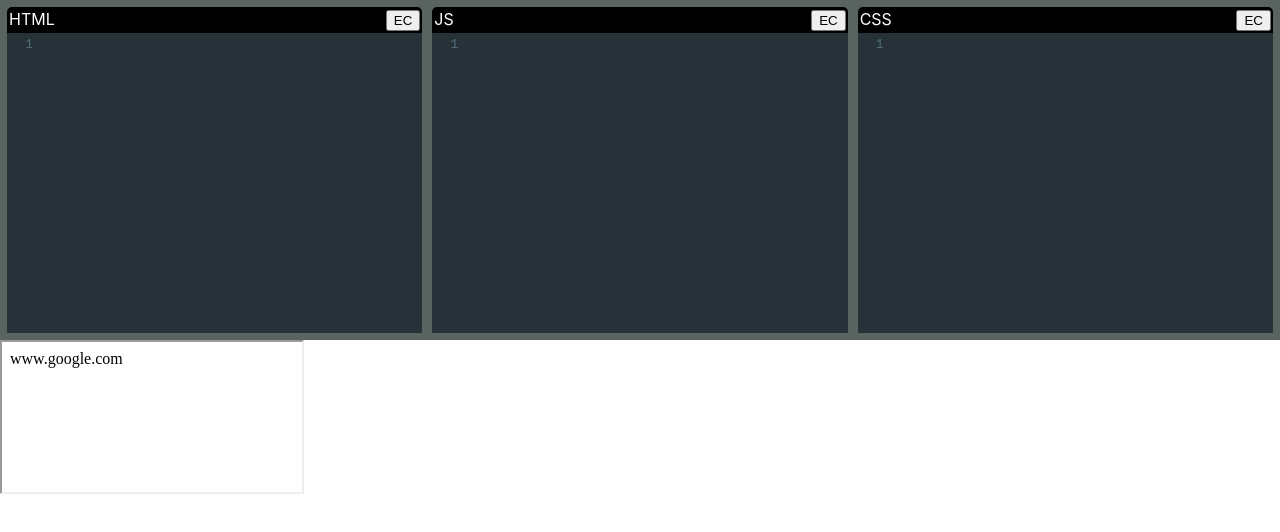
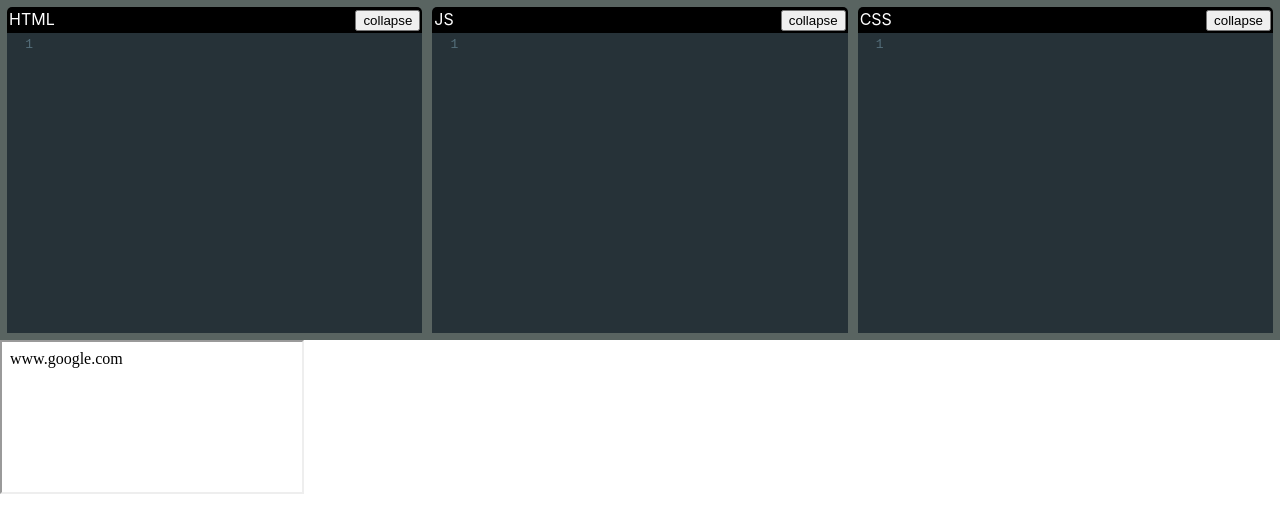
Before and after one commit to vishnu777aero/code-editor, a React (Create React App) app: page / in a window 1280 px wide. Shown: the top 532 px of the page. Built offline with nearby package versions, Linux system fonts and the light colour scheme.

Commit message:
add resize button functionality

```diff
--- a/src/Editor/index.js
+++ b/src/Editor/index.js
@@ -4,6 +4,7 @@ import "./index.css";
 
 import { Controlled as ControlledEditor } from "react-codemirror2";
 import { useRef } from "react";
+import { useState } from "react";
 
 export const Editor = ({ value, onBeforeChange, className, mode, name }) => {
   const options = {
@@ -13,15 +14,19 @@ export const Editor = ({ value, onBeforeChange, className, mode, name }) => {
   };
 
   const editorRef = useRef();
+  const [resizeButtonText, setResizeButtonText] = useState("collapse");
 
-  const onResize = () => {
+  const onResize = (event) => {
     editorRef.current.classList.toggle("collapse");
+    const buttonText =
+      event.target.innerHTML === "collapse" ? "expand" : "collapse";
+    setResizeButtonText(buttonText);
   };
 
   const header = (
     <div className="header">
       <span>{name}</span>
-      <button onClick={onResize}>EC</button>
+      <button onClick={onResize}>{resizeButtonText}</button>
     </div>
   );
 
```
